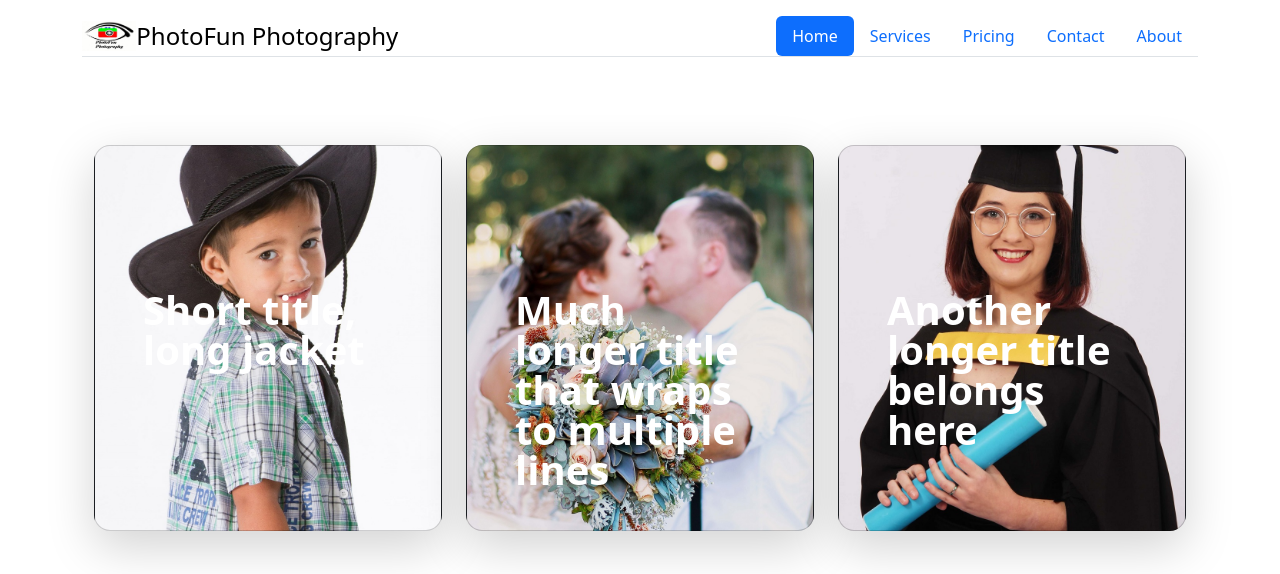
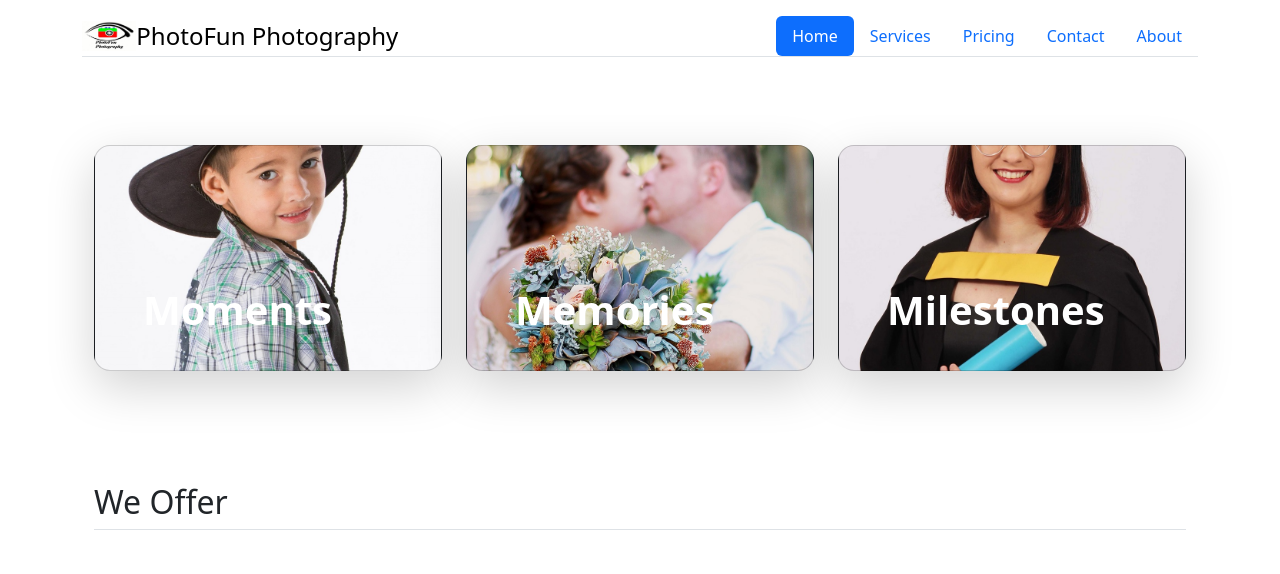
Before and after one commit to KJankowitz/PhotoFun_Bootstrap, a plain HTML site: page index.html in a window 1280 px wide. Shown: the top 574 px of the page. Drawn offline with nearby package versions, Linux system fonts and the light colour scheme.

Commit message:
Update index.html
Updated wording on cards

```diff
--- a/index.html
+++ b/index.html
@@ -38,7 +38,7 @@
       <div class="col">
         <div class="card card-cover h-100 overflow-hidden text-bg-dark rounded-4 shadow-lg" style="background-image: url(Images/personalshoots.jpg);">
           <div class="d-flex flex-column h-100 p-5 pb-3 text-white text-shadow-1">
-            <h3 class="pt-5 mt-5 mb-4 display-6 lh-1 fw-bold">Short title, long jacket</h3>
+            <h3 class="pt-5 mt-5 mb-4 display-6 lh-1 fw-bold">Moments</h3>
           </div>
         </div>
       </div>
@@ -46,7 +46,7 @@
       <div class="col">
         <div class="card card-cover h-100 overflow-hidden text-bg-dark rounded-4 shadow-lg" style="background-image: url(Images/wedding.jpg);">
           <div class="d-flex flex-column h-100 p-5 pb-3 text-white text-shadow-1">
-            <h3 class="pt-5 mt-5 mb-4 display-6 lh-1 fw-bold">Much longer title that wraps to multiple lines</h3>
+            <h3 class="pt-5 mt-5 mb-4 display-6 lh-1 fw-bold">Memories</h3>
           </div>
         </div>
       </div>
@@ -54,7 +54,7 @@
       <div class="col">
         <div class="card card-cover h-100 overflow-hidden text-bg-dark rounded-4 shadow-lg" style="background-image: url(Images/graduation.jpg);">
           <div class="d-flex flex-column h-100 p-5 pb-3 text-shadow-1">
-            <h3 class="pt-5 mt-5 mb-4 display-6 lh-1 fw-bold">Another longer title belongs here</h3>
+            <h3 class="pt-5 mt-5 mb-4 display-6 lh-1 fw-bold">Milestones</h3>
           </div>
         </div>
       </div>
```
